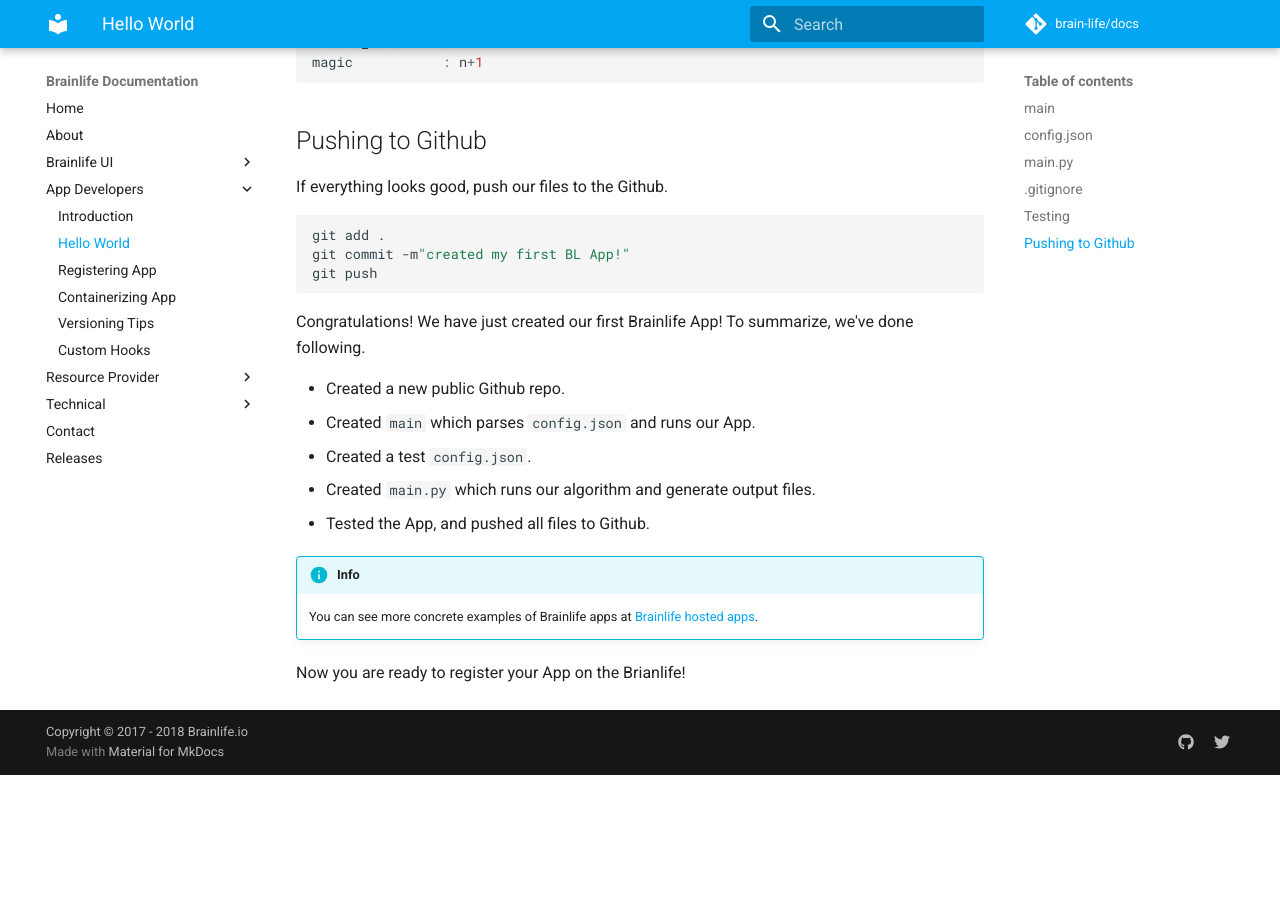
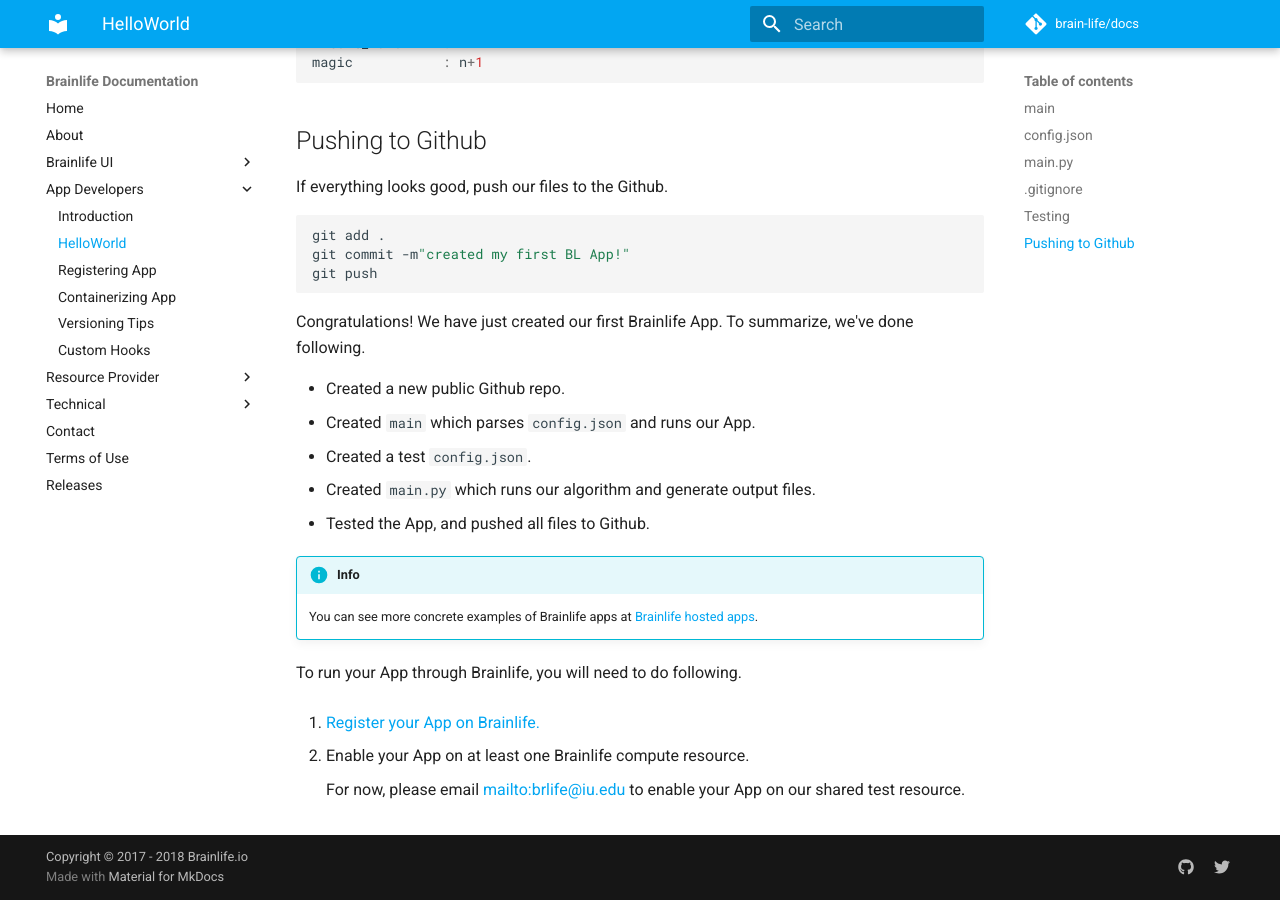
Before and after one commit to brainlife/docs, an MkDocs documentation site: the page built from docs/apps/helloworld.md, in a window 1280 px wide and 900 px high, scrolled down 3284 px. Built offline with MkDocs 1.6.1 and Material for MkDocs 9.7.7, drawn with Linux system fonts in a browser that asks for light colours; comment, search, counter and statistics services are not loaded; old or Windows-style settings are respelled for this version of MkDocs; before the commit the page ends 4059 px from its top, so only the background shows below that; some of the changed text lies outside the part shown.

Commit message:
added terms draft

````diff
--- a/docs/apps/helloworld.md
+++ b/docs/apps/helloworld.md
@@ -1,8 +1,8 @@
 > Please read [App Developers / Introduction](/apps/introduction.md) first.
 
-# Hello World
+# HelloWorld
 
-Let's create a "HelloWorld" Brainlife App.
+Here, we will create a "HelloWorld" Brainlife App.
 
 Let's begin by creating a brand new [github repository](https://help.github.com/articles/creating-a-new-repository/). Please be sure to make the repo public so that Brainlife can access it. You can name it whatever you like (like "app-helloworld").
 
@@ -156,7 +156,7 @@
 git push
 ```
 
-Congratulations! We have just created our first Brainlife App! To summarize, we've done following.
+Congratulations! We have just created our first Brainlife App. To summarize, we've done following.
 
 * Created a new public Github repo.
 * Created `main` which parses `config.json` and runs our App.
@@ -167,7 +167,13 @@
 !!! info
     You can see more concrete examples of Brainlife apps at [Brainlife hosted apps](https://github.com/search?q=org%3Abrain-life+app-).
 
-Now you are ready to register your App on the Brianlife!
+To run your App through Brainlife, you will need to do following.
+
+1. [Register your App on Brainlife.](/apps/register/)
+
+2. Enable your App on at least one Brainlife compute resource.
+
+    For now, please email [mailto:brlife@iu.edu](brlife@iu.edu) to enable your App on our shared test resource.
 
 <!--
 All input parameters are assumed to be text (char). You need to write your functions that are going to be MATLAB compiled with all the arguments as text. Arguments passing a number need to be given as text and within the function converted to integers values (str2num(), etc.).
--- a/mkdocs.yml
+++ b/mkdocs.yml
@@ -26,7 +26,7 @@
     - Publication: user/publication.md
   - App Developers:
     - Introduction: apps/introduction.md
-    - Hello World: apps/helloworld.md
+    - HelloWorld: apps/helloworld.md
     - Registering App: apps/register.md
     - Containerizing App: apps/container.md
     - Versioning Tips: apps/versioning.md
@@ -37,6 +37,7 @@
     - Architecture: technical/arthitecture.md
     - APIs: technical/api.md
   - Contact: contact.md
+  - Terms of Use: terms.md
   - Releases: releases.md
 
 extra:
````
Also changed, not shown: docs/terms.md (added, +45 -0 lines).
